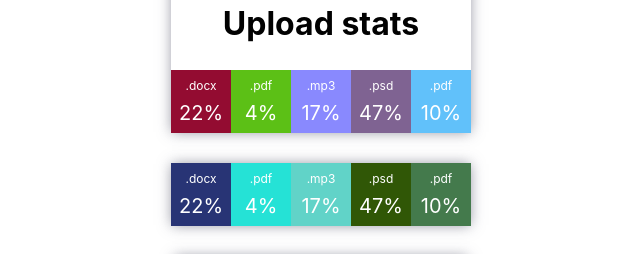
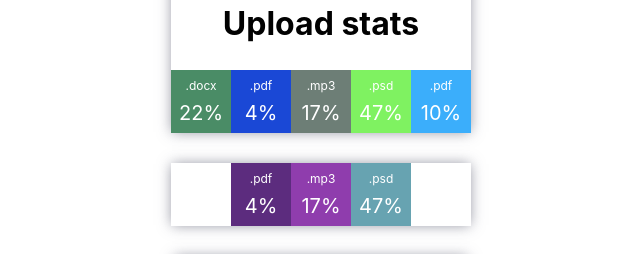
Before and after one commit to BolotinAlexey/goit-react-hw-01-components, a React (Create React App) app: page / in a window 1280 px wide. Shown: the part 426-680 px from the top of the page, without its empty margins (319-959 px from the left). Built offline with nearby package versions, Linux system fonts and the light colour scheme.

Commit message:
added dinamic width in Item (Statistics)

```diff
--- a/src/components/Statistics/Item.styled.js
+++ b/src/components/Statistics/Item.styled.js
@@ -13,8 +13,9 @@ export const Item = styled.li`
   flex-direction: column;
   align-items: center;
   gap: 0.2em;
-  width: 20%;
   padding: 0.2em;
+
+  width: ${({ length }) => `${100 / length}%`};
 `;
 
 /* width: ${100 / stats.length}%; */
--- a/src/components/Statistics/Statistics.jsx
+++ b/src/components/Statistics/Statistics.jsx
@@ -10,7 +10,7 @@ export default function Statistics({ title, stats }) {
       <StatisticTitle title={title} />
       <ul className={css.statList}>
         {stats.map(({ id, label, percentage }) => (
-          <Item key={id} className={css.item}>
+          <Item key={id} length={stats.length}>
             <StatisticElement label={label} percentage={percentage} />
           </Item>
         ))}
```
